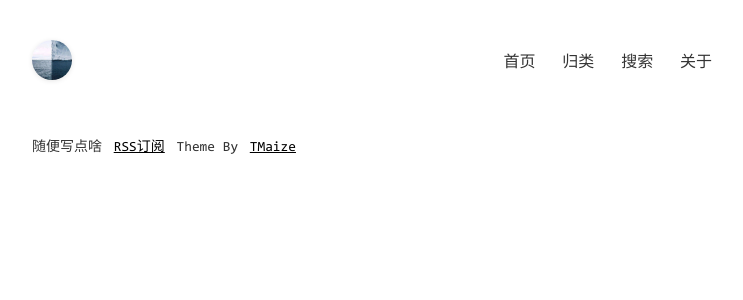
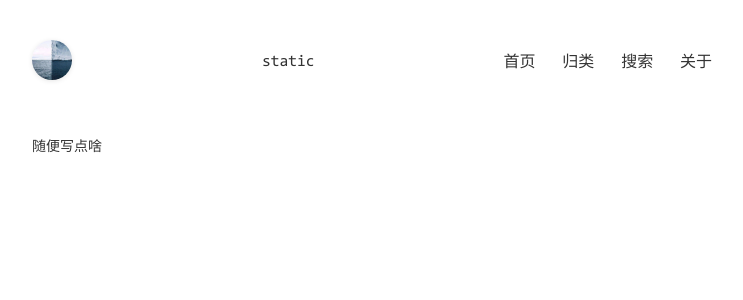
Before and after one commit to NoEndToLF/NoEndToLF.github.io, a Jekyll site: the page built from index.html, in a window 1280 px wide. Shown: the top 300 px of the page, without its empty margins (268-1011 px from the left). Built offline with Jekyll 4.4.1, drawn with Linux system fonts in a browser that asks for light colours; comment, search, counter and statistics services are not loaded.

Commit message:
feat：add title

```diff
--- a/_includes/footer.html
+++ b/_includes/footer.html
@@ -1,9 +1,5 @@
 <footer class="footer">
   <span>{{ site.footerText }}</span>
-  <a href="{{ site.baseurl }}/static/xml/rss.xml">RSS订阅</a>
-  {%- comment %} 请保留主题来源，么么哒~ {% endcomment %}
-  <span>Theme By</span>
-  <a href="https://github.com/TMaize/tmaize-blog">TMaize</a>
 </footer>
 <div id="to-top">
   <span></span>
--- a/_includes/header.html
+++ b/_includes/header.html
@@ -1,5 +1,5 @@
 <header class="header">
-  <img class="logo" src="{{ site.baseurl }}/static/img/logo.jpg" alt="logo"/>
+  <img class="logo" src="{{ site.baseurl }}/static/img/logo.jpg" alt="logo" style="vertical-align:middle"/><span>  static</span>
   <nav class="menu">
     {% for menu in site.menu -%}
     <a href="{{ site.baseurl }}{{ menu.url }}" class="hover-underline">{{ menu.title }}</a>
```
Also changed, not shown: favicon.ico (deleted).
